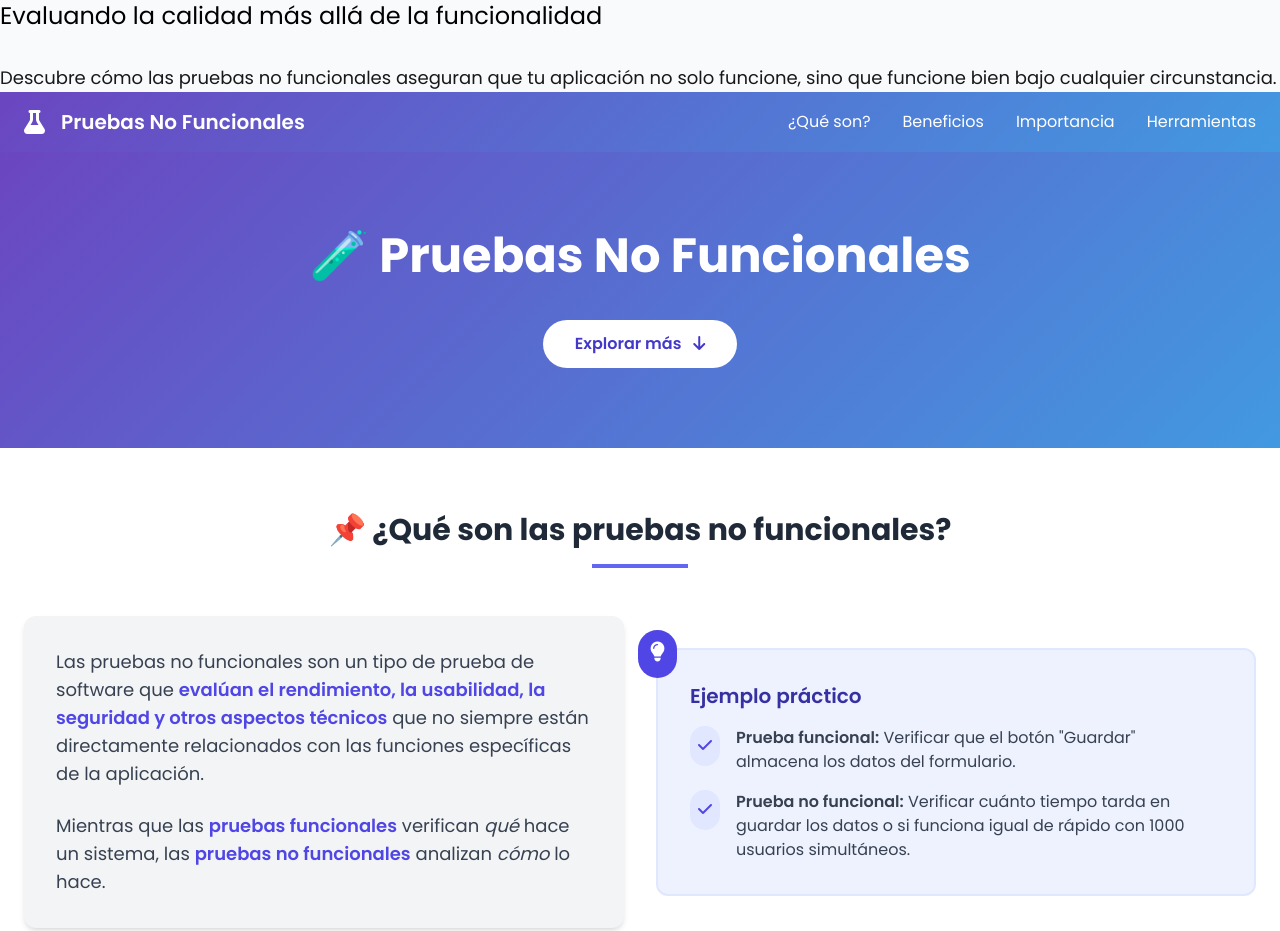
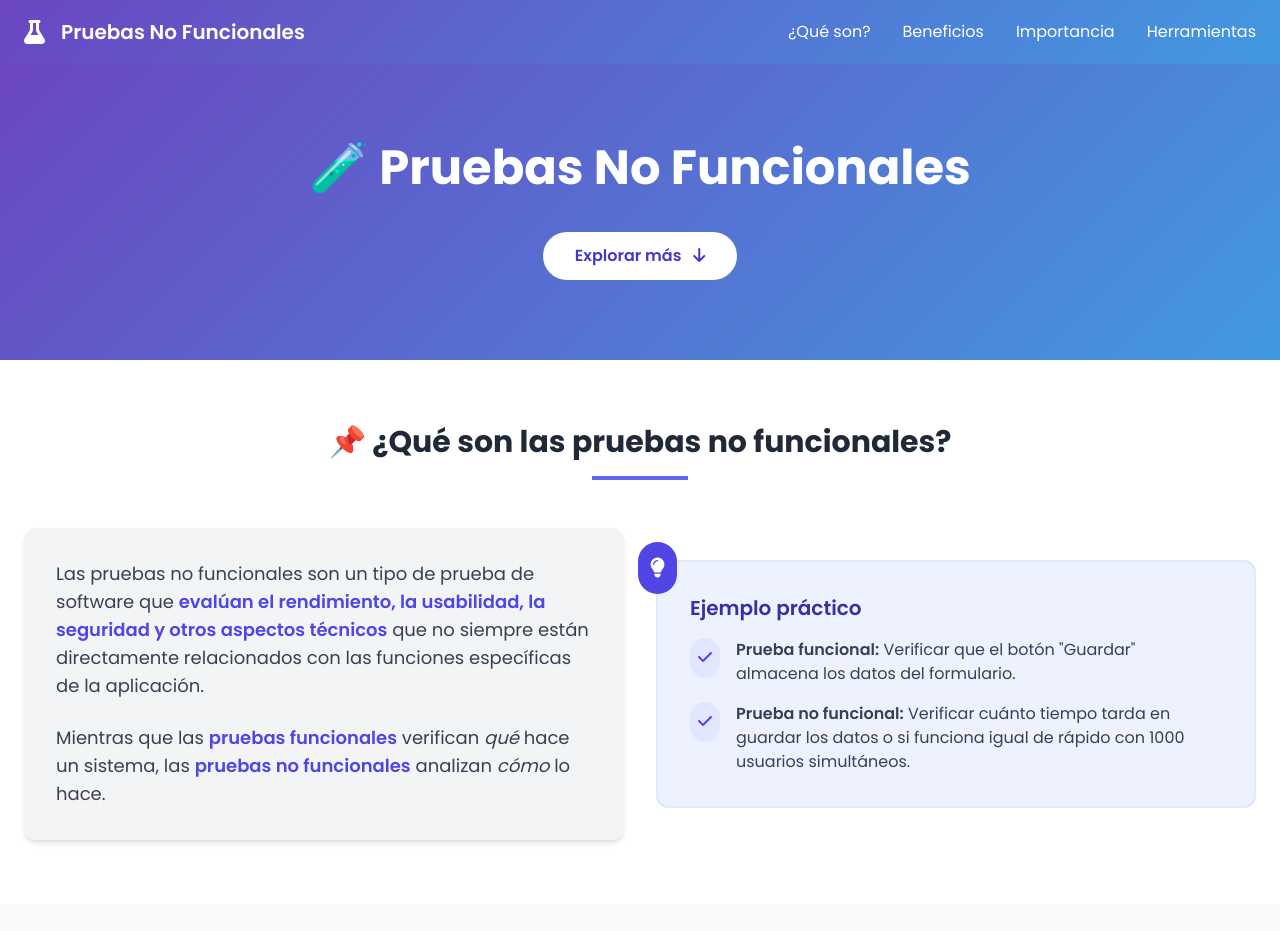
Before and after one commit to arydotwav/PRUEBAS-NO-FUNCIONALES, a plain HTML site: page index.html in a window 1280 px wide. Shown: the top 931 px of the page. Drawn offline with nearby package versions, Linux system fonts and the light colour scheme.

Commit message:
Update index.html

```diff
--- a/index.html
+++ b/index.html
@@ -4,8 +4,7 @@
     <meta charset="UTF-8">
     <meta name="viewport" content="width=device-width, initial-scale=1.0">
     <title>Pruebas No Funcionales - Beneficios</title>
-    <script src="https://cdn.tailwindcss.com"></script> <p class="text-xl md:text-2xl mb-8">Evaluando la calidad más allá de la funcionalidad</p>
-                <p class="text-lg opacity-90">Descubre cómo las pruebas no funcionales aseguran que tu aplicación no solo funcione, sino que funcione bien bajo cualquier circunstancia.</p>
+    <script src="https://cdn.tailwindcss.com"></script>
     <link rel="stylesheet" href="https://cdnjs.cloudflare.com/ajax/libs/font-awesome/6.4.0/css/all.min.css">
     <style>
         @import url('https://fonts.googleapis.com/css2?family=Poppins:wght@300;400;500;600;700&display=swap');
```
